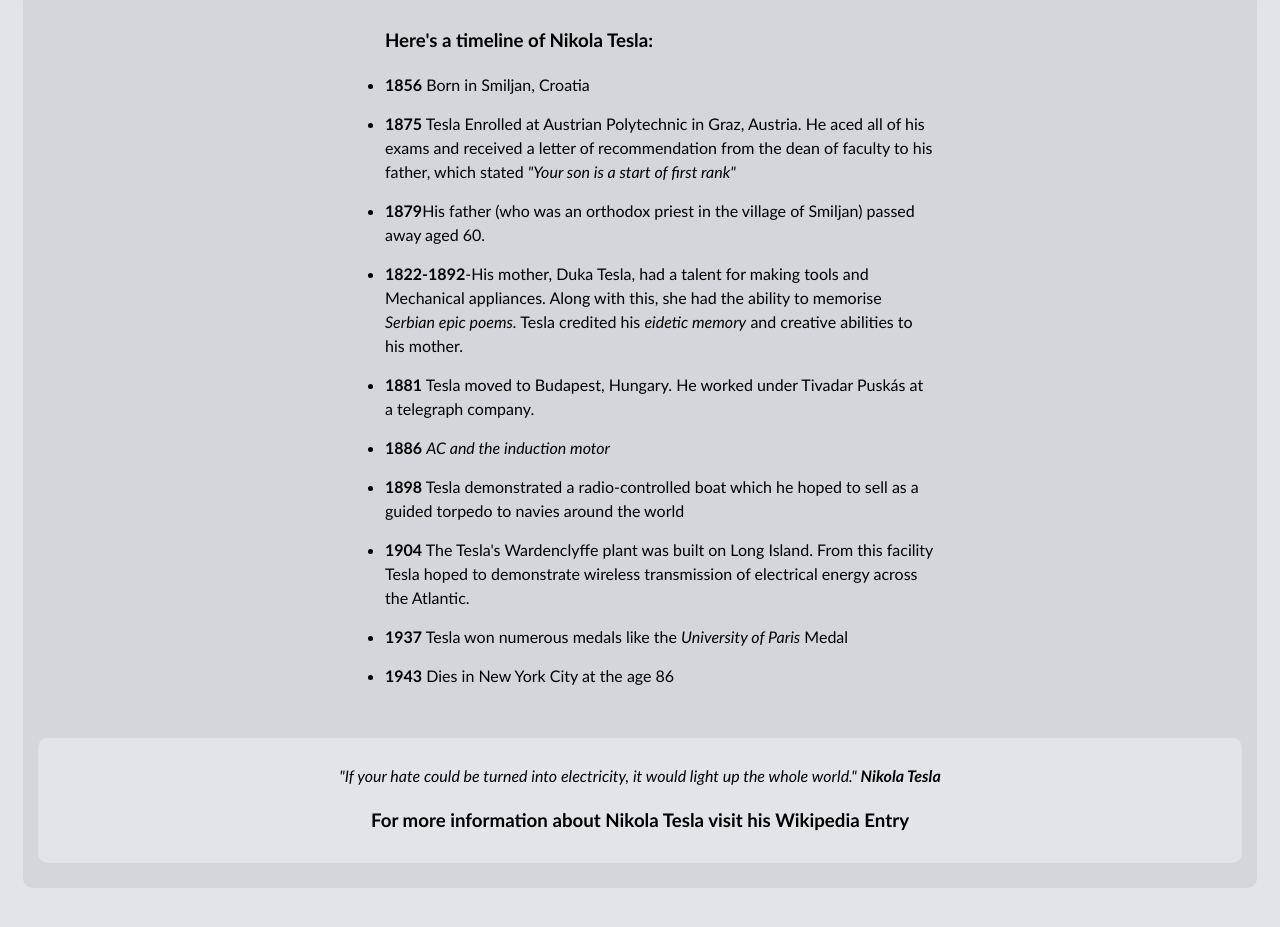
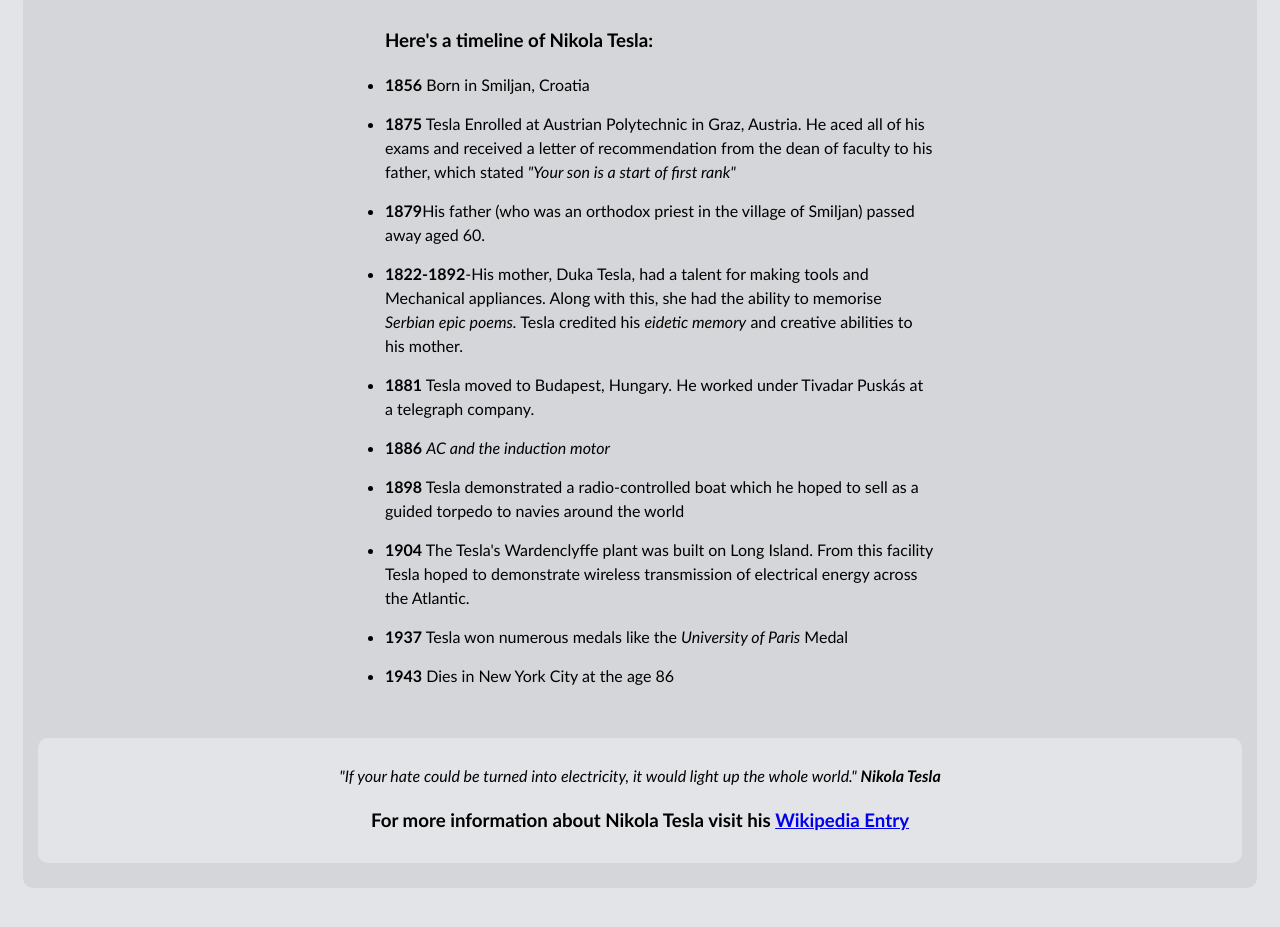
Before and after one commit to ibrahimabah/fCC-TributePage, a plain HTML site: page index.html in a window 1280 px wide. Shown: the part 768-1695 px from the top of the page. Drawn offline with Linux system fonts and the light colour scheme.

Commit message:
log comments at the top

```diff
--- a/index.html
+++ b/index.html
@@ -1,3 +1,4 @@
+<!--what you are about to see is a result of the  reference from README.md in honor of Nikola Telas -->
 <!DOCTYPE html>
 <html lang="en">
 <head>
@@ -39,7 +40,7 @@
 
             <div id="note">
                 <p><em>"If your hate could be turned into electricity, it would light up the whole world." <strong>Nikola Tesla</strong></em></p>
-                <h3>For more information about Nikola Tesla visit his <a id="tribute-link href="https://en.wikipedia.org/wiki/Nikola_Tesla" target="_blank">Wikipedia Entry</a></h3>
+                <h3>For more information about Nikola Tesla visit his <a id="tribute-link" href="https://en.wikipedia.org/wiki/Nikola_Tesla" target="_blank">Wikipedia Entry</a></h3>
             </div>
         </section>
     </main>
```
